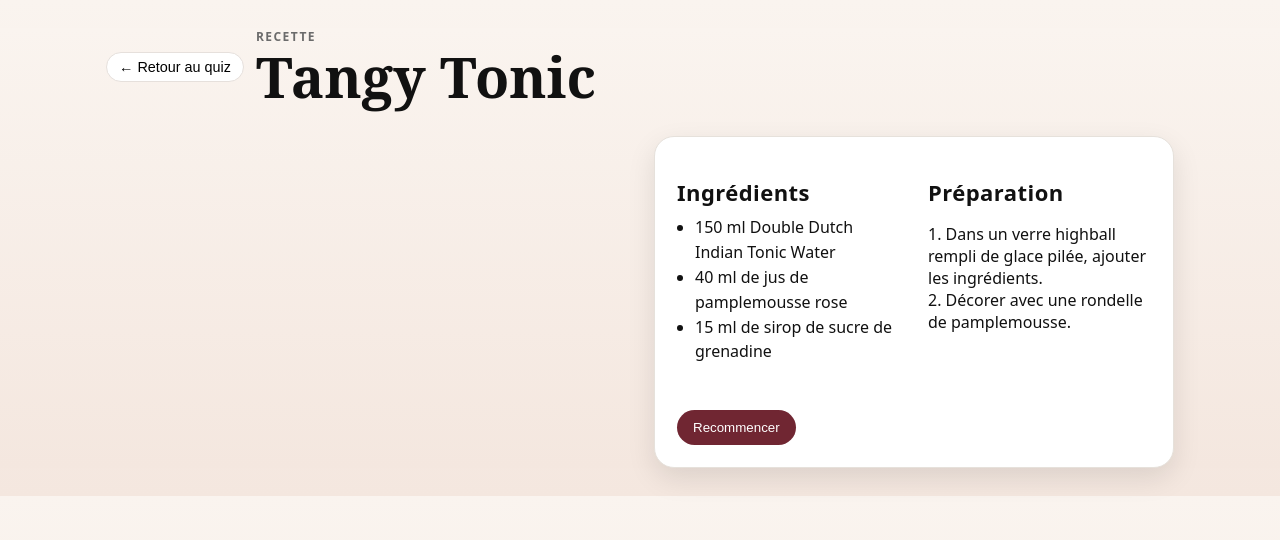
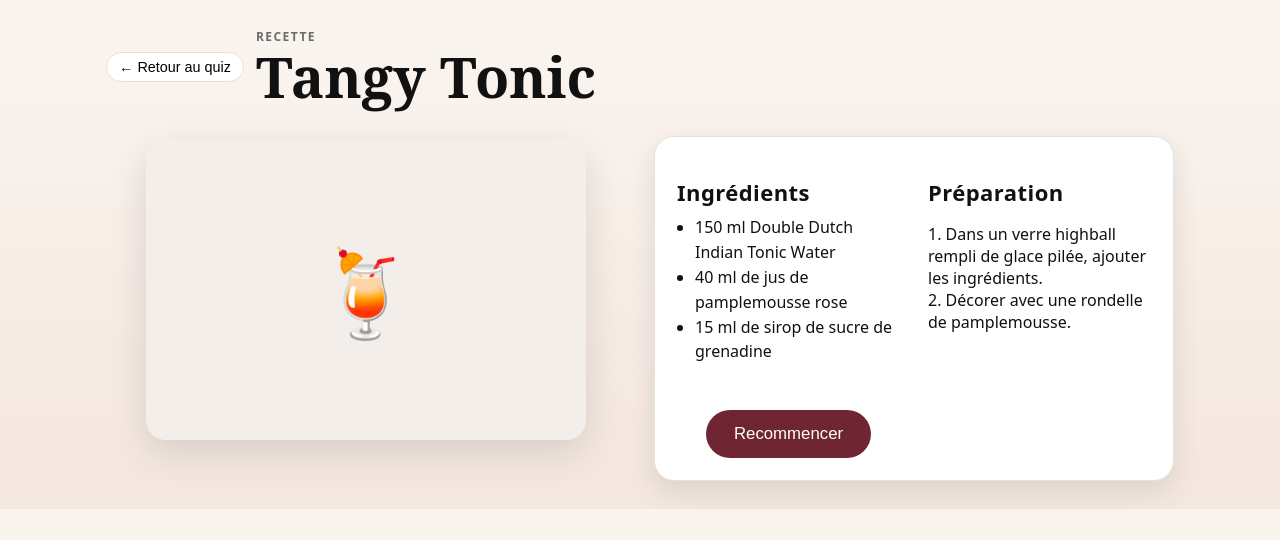
Before and after one commit to lilasgiacobetti/LDR-cocktails, a plain HTML site: page recipe.html in a window 1280 px wide. Drawn offline with Linux system fonts and the light colour scheme.

Commit message:
Update styles.css

```diff
--- a/styles.css
+++ b/styles.css
@@ -359,3 +359,31 @@ html,body{ background:var(--bg); color:var(--ink); }
 @media (max-width: 720px){
   .recipe-card{ grid-template-columns: 1fr; }
 }
+.recipe-visual {
+  border-radius:20px;
+  overflow:hidden;
+  background:#f3eee9;        /* fond beige clair */
+  box-shadow:0 12px 38px rgba(0,0,0,.12);
+  min-height:300px;          /* garde un bloc visible */
+  display:flex;
+  align-items:center;
+  justify-content:center;
+  position:relative;
+}
+
+.recipe-visual img {
+  display:block;
+  width:100%;
+  height:100%;
+  object-fit:cover;
+}
+.recipe-actions {
+  margin-top: 20px;
+  text-align: center;   /* centre le bouton */
+}
+
+.recipe-actions .btn {
+  font-size: 1.05rem;   /* texte un peu plus grand */
+  padding: 14px 28px;   /* bouton plus haut et large */
+  border-radius: 999px; /* arrondi */
+}
```
